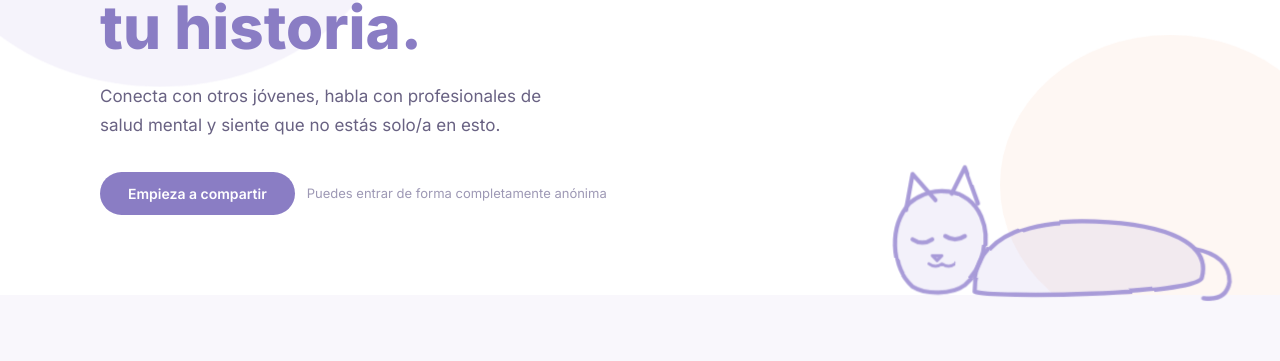
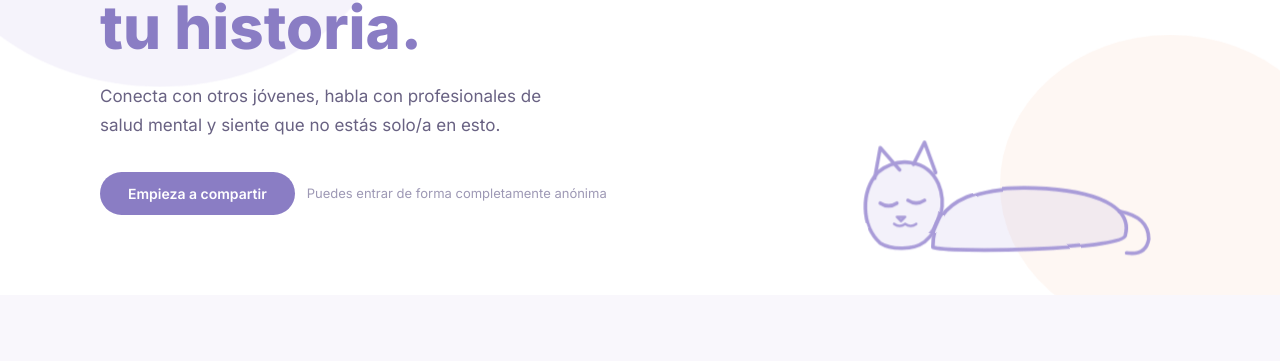
Before and after one commit to ikersanjeronimo-alt/frontend, a React (Vite) app: page / in a window 1280 px wide. Shown: the part 298-659 px from the top of the page. Built offline with nearby package versions, Linux system fonts and the light colour scheme; no server answers.

Commit message:
fix: tamaño fluido del gato de la landing (escala lineal con el viewport)

```diff
--- a/src/pages/LandingPage.module.css
+++ b/src/pages/LandingPage.module.css
@@ -174,7 +174,13 @@
   bottom: 100%;
   right: 16px;
   z-index: 3;
-  /* En móviles muy pequeños se acerca al borde; ya está OK con 16px. */
+  /* Tamaño fluido: escala de forma continua (lineal) con el ancho del viewport
+     en vez de saltar por breakpoints. ~100px en movil, ~145px en tablet pequena,
+     ~190px en tablet, hasta 340px en pantallas grandes. Anclado por bottom/right,
+     asi al achicarse no se descoloca. !important para ganar al width/height inline
+     (200px) que fija el componente SleepingCat. El SVG mantiene su proporcion. */
+  width: clamp(95px, calc(10px + 23vw), 340px) !important;
+  height: clamp(56px, calc(6px + 13.6vw), 201px) !important;
 }
 
 @media (min-width: 576px) {
@@ -182,21 +188,11 @@
 }
 
 @media (min-width: 992px) {
-  .landingCat { right: 80px; transform: scale(1.2);}
+  .landingCat { right: 80px; }
 }
 
 @media (min-width: 1200px) {
-  .landingCat { right: 140px;  transform: scale(1.8);  bottom: 105%;}
-}
-
-/* En movil (telefonos) el gato de 200px resulta demasiado grande: lo reducimos
-   a la mitad. transform-origin en la esquina inferior derecha para que siga
-   anclado en el mismo punto (bottom:100% / right) y no se descoloque. */
-@media (max-width: 575px) {
-  .landingCat {
-    transform: scale(0.5);
-    transform-origin: bottom right;
-  }
+  .landingCat { right: 140px; bottom: 105%; }
 }
 
 @media (min-width: 576px) {
```
